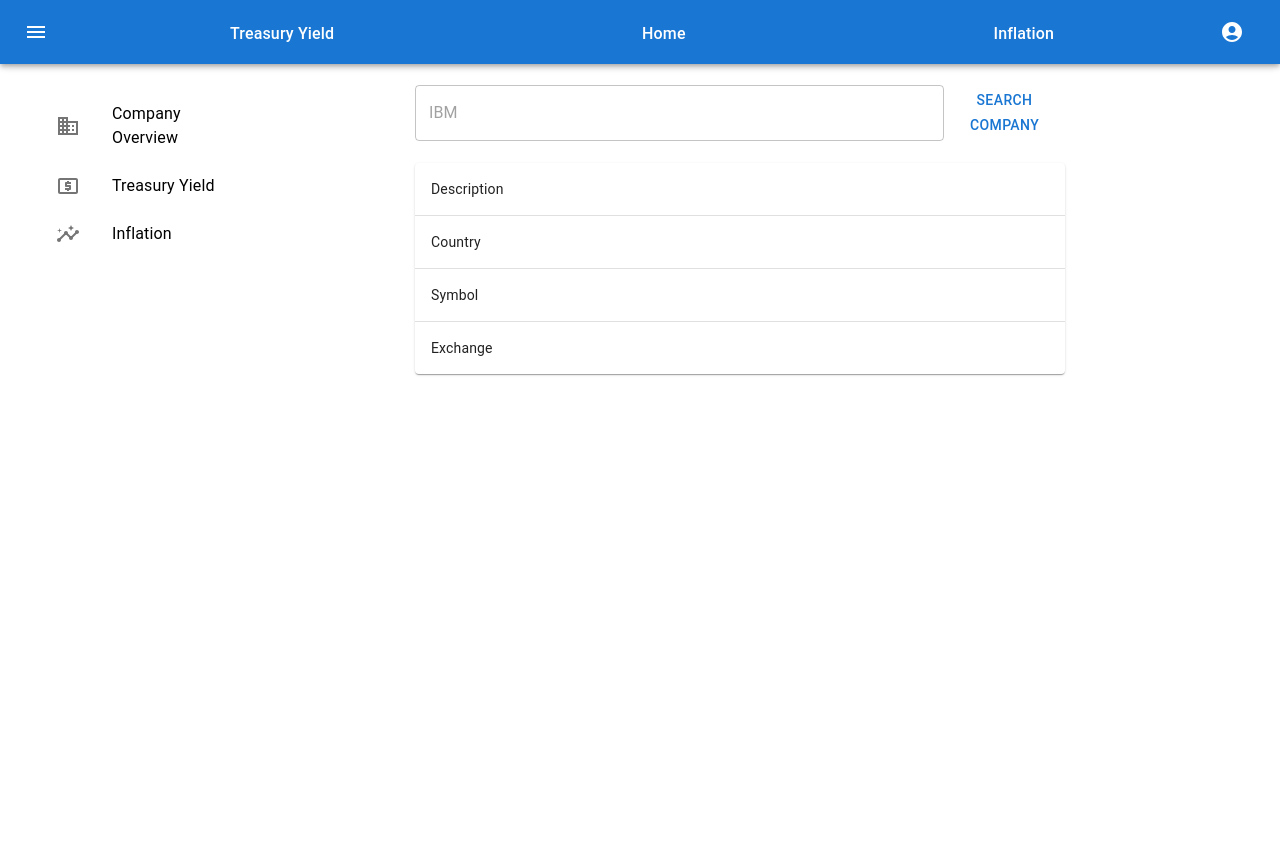
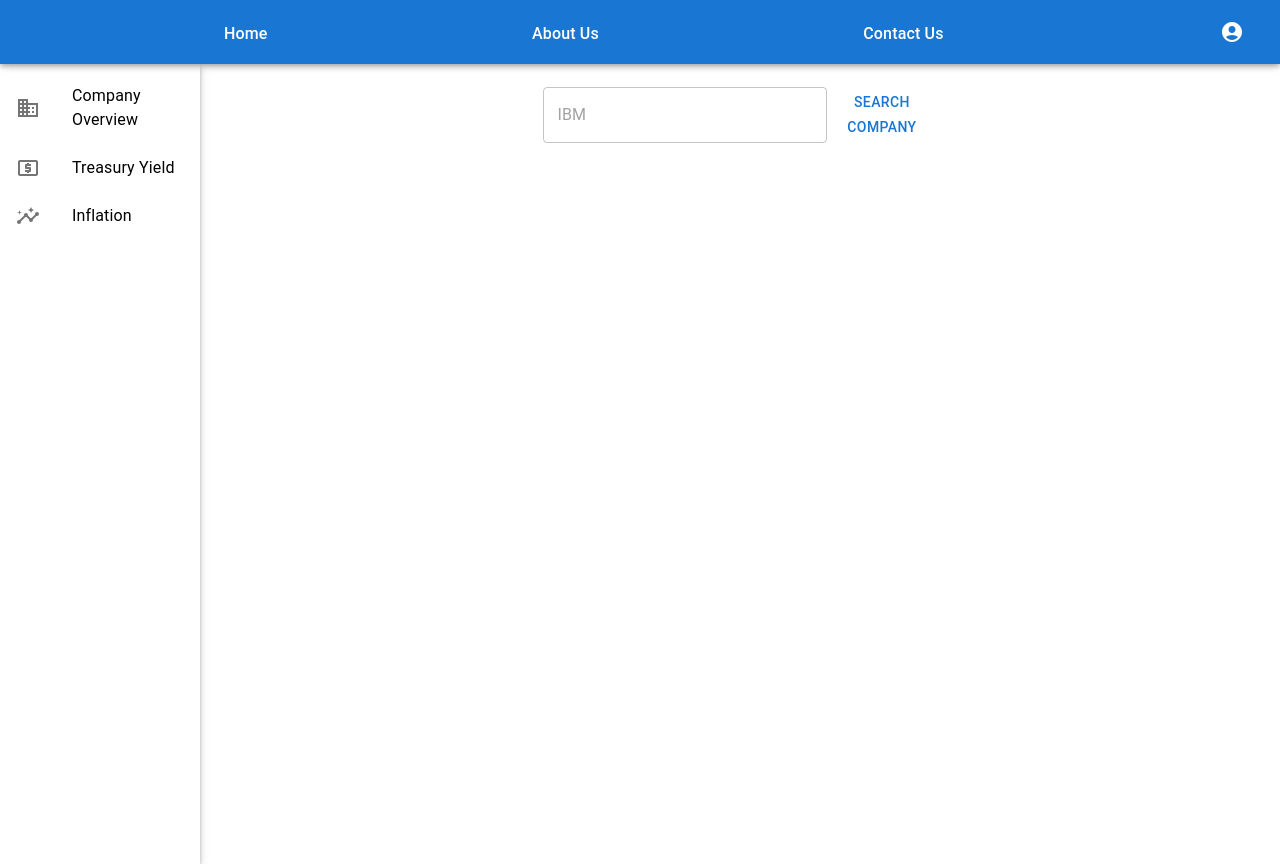
Before and after one commit to ChrisDietrich405/marcelo-api-9-8, a React (Vite) app: page /company-overview in a window 1280 px wide. Before the commit the page ends 800 px from the top, so only its background shows below. Built offline with nearby package versions, Linux system fonts and the light colour scheme.

Commit message:
feat styled sidebar

```diff
--- a/package.json
+++ b/package.json
@@ -17,7 +17,8 @@
     "react": "^18.2.0",
     "react-dom": "^18.2.0",
     "react-loading": "^2.0.3",
-    "react-router-dom": "^6.4.0"
+    "react-router-dom": "^6.4.0",
+    "react-toastify": "^9.0.8"
   },
   "devDependencies": {
     "@types/react": "^18.0.20",
--- a/src/App.css
+++ /dev/null
@@ -1,20 +0,0 @@
-#root {
-  margin: 50px auto;
-  padding: 2rem;
-  text-align: center;
-}
-
-.App {
-  display: flex;
-}
-
-aside {
-  width: 200px;
-}
-
-main {
-  flex: 1;
-  display: flex;
-  justify-content: center;
-
-}
--- a/src/App.tsx
+++ b/src/App.tsx
@@ -1,5 +1,3 @@
-//e6288f14f6msh5914240bcd1e9bfp1407abjsn3cbd6935548c
-
 import { useState } from "react";
 import { BrowserRouter, Routes, Route } from "react-router-dom";
 
@@ -10,7 +8,6 @@ import Navbar from "./components/Navbar";
 import Sidebar from "./components/Sidebar";
 import Box from "@mui/material/Box";
 
-import "./App.css";
 import CompanyOverview from "./pages/CompanyOverview";
 
 function App() {
--- a/src/components/BasicSelect.tsx
+++ b/src/components/BasicSelect.tsx
@@ -9,7 +9,6 @@ interface Option {
   value: string;
   text: string;
 }
-
 interface BasicSelectProps {
   question: string;
   options: Option[];
--- a/src/components/Navbar.tsx
+++ b/src/components/Navbar.tsx
@@ -1,30 +1,28 @@
-import * as React from 'react';
-import { Link } from 'react-router-dom';
-import AppBar from '@mui/material/AppBar';
-import Toolbar from '@mui/material/Toolbar';
-import Typography from '@mui/material/Typography';
-import IconButton from '@mui/material/IconButton';
-import MenuIcon from '@mui/icons-material/Menu';
-import AccountCircle from '@mui/icons-material/AccountCircle';
-import Switch from '@mui/material/Switch';
-import FormControlLabel from '@mui/material/FormControlLabel';
-import FormGroup from '@mui/material/FormGroup';
-import MenuItem from '@mui/material/MenuItem';
-import Menu from '@mui/material/Menu';
+import * as React from "react";
+import { Link } from "react-router-dom";
+import AppBar from "@mui/material/AppBar";
+import Toolbar from "@mui/material/Toolbar";
+import Typography from "@mui/material/Typography";
+import IconButton from "@mui/material/IconButton";
+import MenuIcon from "@mui/icons-material/Menu";
+import AccountCircle from "@mui/icons-material/AccountCircle";
+import Switch from "@mui/material/Switch";
+import FormControlLabel from "@mui/material/FormControlLabel";
+import FormGroup from "@mui/material/FormGroup";
+import MenuItem from "@mui/material/MenuItem";
+import Menu from "@mui/material/Menu";
 
-import Box from '@mui/material/Box';
-import Drawer from '@mui/material/Drawer';
-import Button from '@mui/material/Button';
-import List from '@mui/material/List';
-import Divider from '@mui/material/Divider';
-import ListItem from '@mui/material/ListItem';
-import ListItemButton from '@mui/material/ListItemButton';
-import ListItemIcon from '@mui/material/ListItemIcon';
-import ListItemText from '@mui/material/ListItemText';
-import InboxIcon from '@mui/icons-material/MoveToInbox';
-import MailIcon from '@mui/icons-material/Mail';
-
-
+import Box from "@mui/material/Box";
+import Drawer from "@mui/material/Drawer";
+import Button from "@mui/material/Button";
+import List from "@mui/material/List";
+import Divider from "@mui/material/Divider";
+import ListItem from "@mui/material/ListItem";
+import ListItemButton from "@mui/material/ListItemButton";
+import ListItemIcon from "@mui/material/ListItemIcon";
+import ListItemText from "@mui/material/ListItemText";
+import InboxIcon from "@mui/icons-material/MoveToInbox";
+import MailIcon from "@mui/icons-material/Mail";
 
 export default function Navbar() {
   const [auth, setAuth] = React.useState(true);
@@ -43,26 +41,16 @@ export default function Navbar() {
   };
 
   return (
-
-      <AppBar position="fixed">
-        <Toolbar>
-          <IconButton
-            size="large"
-            edge="start"
-            color="inherit"
-            aria-label="menu"
-            sx={{ mr: 2 }}
-          >
-            <MenuIcon />
-          </IconButton>
+    <AppBar position="fixed" >
+      <Toolbar style={{marginLeft: "200px"}}>
         <Typography variant="h6" component="div" sx={{ flexGrow: 1 }}>
-            <Link to="/treasury-yield">Treasury Yield</Link>
-          </Typography>
-          <Typography variant="h6"  component="div" sx={{ flexGrow: 1 }}>
           <Link to="/">Home</Link>
         </Typography>
-          <Typography variant="h6"  component="div" sx={{ flexGrow: 1 }}>
-            <Link to="/inflation">Inflation</Link>
+        <Typography variant="h6" component="div" sx={{ flexGrow: 1 }}>
+          <Link to="/inflation">About Us</Link>
+        </Typography>
+        <Typography variant="h6" component="div" sx={{ flexGrow: 1 }}>
+          <Link to="/treasury-yield">Contact Us</Link>
         </Typography>
         {auth && (
           <div>
@@ -80,13 +68,13 @@ export default function Navbar() {
               id="menu-appbar"
               anchorEl={anchorEl}
               anchorOrigin={{
-                  vertical: 'top',
-                  horizontal: 'right',
+                vertical: "top",
+                horizontal: "right",
               }}
               keepMounted
               transformOrigin={{
-                  vertical: 'top',
-                  horizontal: 'right',
+                vertical: "top",
+                horizontal: "right",
               }}
               open={Boolean(anchorEl)}
               onClose={handleClose}
@@ -98,6 +86,5 @@ export default function Navbar() {
         )}
       </Toolbar>
     </AppBar>
-
   );
 }
--- a/src/index.css
+++ b/src/index.css
@@ -27,13 +27,11 @@ a:hover {
   font-size: 18px;
 }
 
-/* body {
-  margin: 0;
-  display: flex;
-  place-items: center;
-  min-width: 320px;
-  min-height: 100vh;
-} */
+body {
+  margin: 64px 0 0 0;
+  padding: 0;
+  box-sizing: border-box;
+}
 
 h1 {
   font-size: 3.2em;
@@ -57,6 +55,24 @@ button:focus-visible {
   outline: 4px auto -webkit-focus-ring-color;
 }
 
+.App {
+  display: flex;
+}
+
+aside {
+  width: 200px;
+  height: 100vh;
+
+  box-shadow: 0px 2px 4px -1px rgb(0 0 0 / 20%),
+    0px 4px 5px 0px rgb(0 0 0 / 14%), 0px 1px 10px 0px rgb(0 0 0 / 12%);
+}
+
+main {
+  flex: 1;
+  display: flex;
+  justify-content: center;
+}
+
 @media (prefers-color-scheme: light) {
   :root {
     color: #213547;
--- a/src/pages/CompanyOverview.tsx
+++ b/src/pages/CompanyOverview.tsx
@@ -1,5 +1,8 @@
 import React, { useEffect, useState } from "react";
 //https://www.alphavantage.co/query?function=OVERVIEW&symbol=IBM&apikey=demo
+
+import ReactLoading from "react-loading";
+
 import Button from "@mui/material/Button";
 import Table from "@mui/material/Table";
 import TableBody from "@mui/material/TableBody";
@@ -9,6 +12,9 @@ import TableHead from "@mui/material/TableHead";
 import TableRow from "@mui/material/TableRow";
 import Paper from "@mui/material/Paper";
 import TextField from "@mui/material/TextField";
+
+import { ToastContainer, toast } from "react-toastify";
+import "react-toastify/dist/ReactToastify.css";
 interface CompanyState {
   Name: string;
   Symbol: string;
@@ -20,9 +26,12 @@ interface CompanyState {
 const CompanyOverview = () => {
   const [company, setCompany] = useState<CompanyState | null>(null);
   const [symbolQuery, setSymbolQuery] = useState<string>("");
+  const [loading, setLoading] = useState<boolean>(false);
 
   const fetchCompanyOverview = async () => {
+    setLoading(true);
     if (symbolQuery) {
+      try {
         const response = await fetch(
           `https://www.alphavantage.co/query?function=OVERVIEW&symbol=${symbolQuery}&apikey=${
             import.meta.env.VITE_ALPHAVANTAGE_KEY
@@ -31,14 +40,20 @@ const CompanyOverview = () => {
         const data = await response.json();
         console.log(data);
         setCompany(data);
-    } else {
-      alert("big problems");
+      } catch (error) {
+        toast.error("big problems");
       }
+    }
+    setLoading(false);
   };
 
   return (
     <div>
-      <div style={{ display: "flex", alignItems: "center" }}>
+      <ToastContainer />
+      {loading && (
+        <ReactLoading type="bars" color="blue" height={667} width={375} />
+      )}
+      <div style={{ display: "flex", alignItems: "center", marginTop: "20px"}}>
         <TextField
           fullWidth
           placeholder="IBM"
@@ -51,6 +66,8 @@ const CompanyOverview = () => {
           search company
         </Button>
       </div>
+      {company ? (
+        <>
           <h2>{company?.Name}</h2>
           <TableContainer component={Paper}>
             <Table sx={{ minWidth: 650 }} aria-label="simple table">
@@ -90,6 +107,10 @@ const CompanyOverview = () => {
               </TableBody>
             </Table>
           </TableContainer>
+        </>
+      ) : (
+        ""
+      )}
     </div>
   );
 };
```
Also changed, not shown: src/pages/TreasuryYield.tsx (+8 -6 lines), 1 other file (tests, documents, lock files or other folders). Lines whose indentation alone changed are shown as unchanged.
